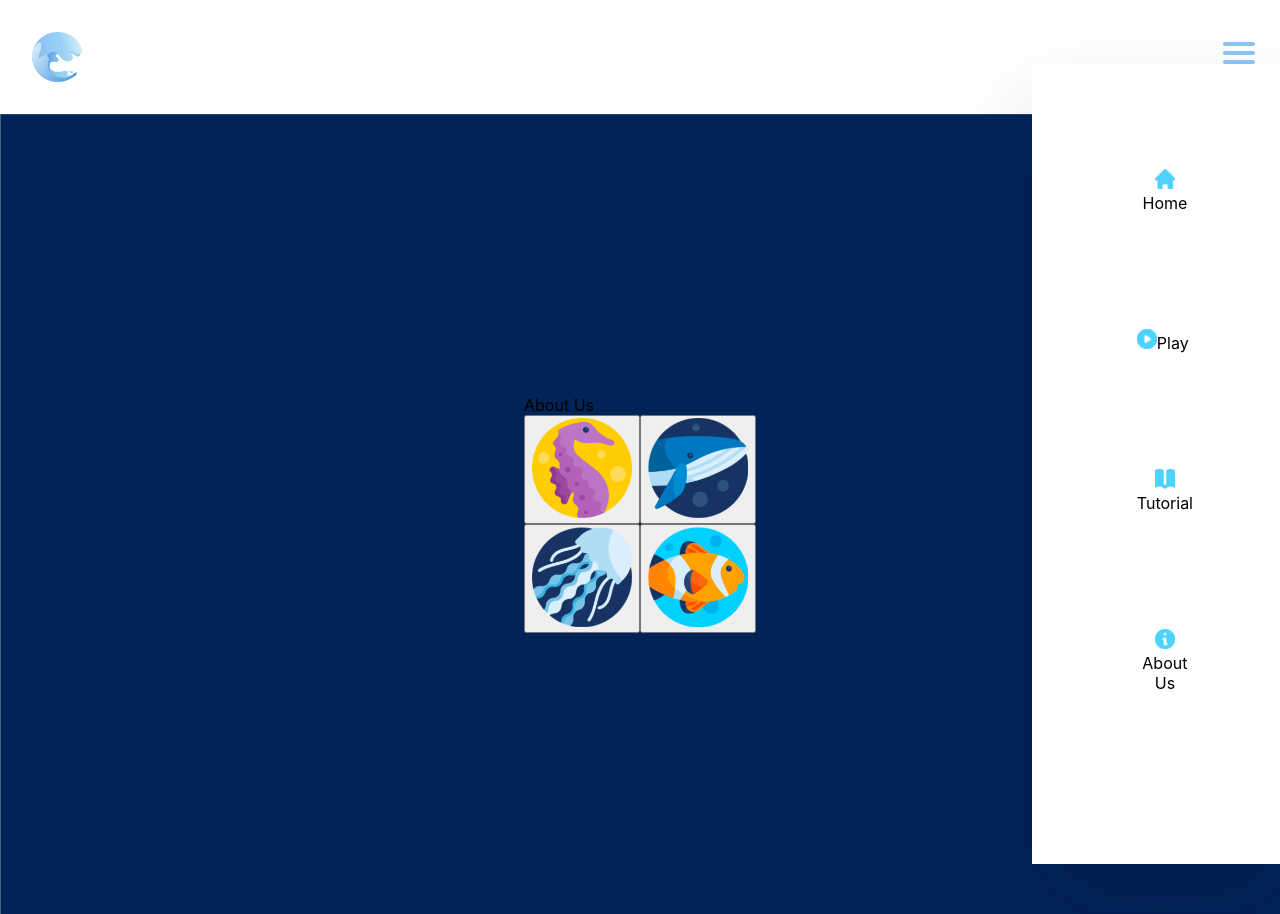
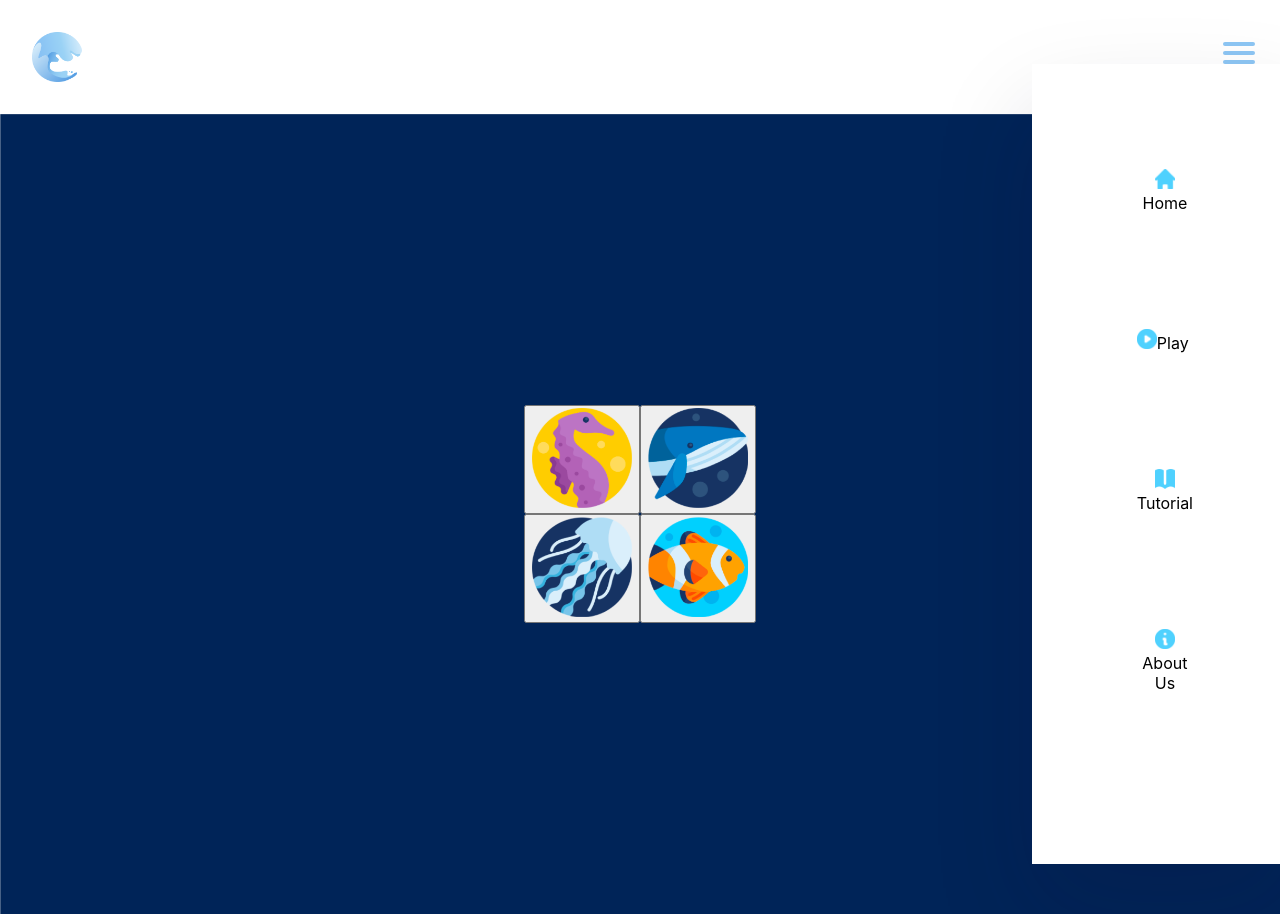
Before and after one commit to Pureum309/oceeco, a Next.js app in the folder finalapp/: page /aboutus in a window 1280 px wide. Built offline with nearby package versions, Linux system fonts and the light colour scheme.

Commit message:
change the text

```diff
--- a/finalapp/pages/aboutus.js
+++ b/finalapp/pages/aboutus.js
@@ -14,7 +14,7 @@ export default function aboutUs() {
       <div className={styles.container}>
 
         <div className={styles.gridab}>
-           <div>About Us</div>
+           <Head>About Us</Head>
         </div>
 
 
@@ -28,7 +28,7 @@ export default function aboutUs() {
                     <button onClick={
                     ()=>r.push("/can")
                     }>
-                        <img
+                        <Image
                             src="/imgs/about/about__can_seahorse.png"
                             alt="Can Seahorse"
                             width={100}
@@ -39,7 +39,7 @@ export default function aboutUs() {
                     <button onClick={
                     ()=>r.push("/sarah")
                     }>
-                        <img
+                        <Image
                             src="/imgs/about/about__sarah_whale.png"
                             alt="Sarah Whale"
                             width={100}
@@ -56,7 +56,7 @@ export default function aboutUs() {
                     <button onClick={
                     ()=>r.push("/kc")
                     }>
-                        <img
+                        <Image
                             src="/imgs/about/about__kc_jellyfish.png"
                             alt="KC Jellyfish"
                             width={100}
@@ -67,7 +67,7 @@ export default function aboutUs() {
                     <button onClick={
                     ()=>r.push("/heidi")
                     }>
-                        <img
+                        <Image
                             src="/imgs/about/about__heidi_nemo.png"
                             alt="Heidi Clownfish"
                             width={100}
```
